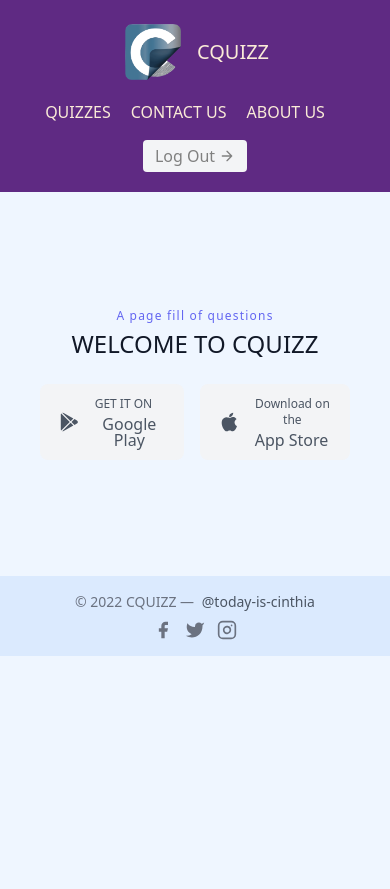
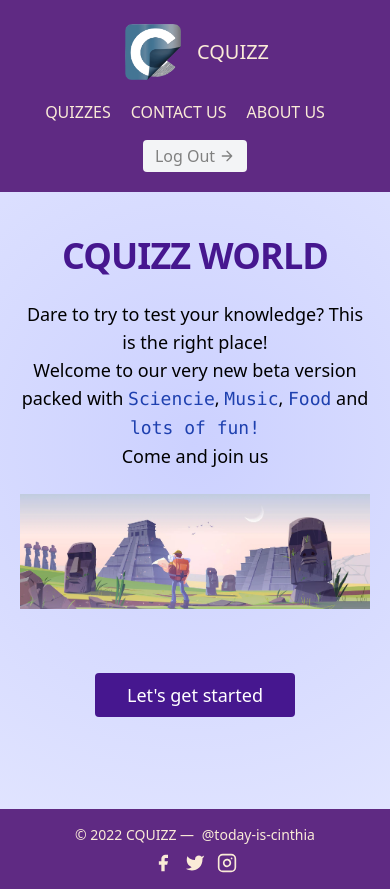
Before and after one commit to today-is-cinthia/cs50w-project4, a Flask app: page /home in a window 390 px wide. Before the commit the page ends 656 px from the top, so only its background shows below. Run offline with Flask 2, Linux system fonts and the light colour scheme; some libraries are stand-ins or nearby versions.

Commit message:
estetica responsive

```diff
--- a/static/style.css
+++ b/static/style.css
@@ -22,4 +22,30 @@
     #contenido{
         width: 600px;
     }
+    #home{
+      margin-left: 100px;
+    }
+    #seccion{
+      margin-left: 50px;
+    }
+    #img{
+      margin-left: 100px;
+    }
+    #imgmaya{
+      margin-left: 48px;
+    }
+    #botoncat{
+      margin-left: 3.8%;
+    }
   }
+  @media (max-width: 500px) {
+    #botoncat{
+      margin-left: 25%;
+    }
+  }
+
+  *{
+    margin: 0;
+    padding: 0;
+    box-sizing: border-box;
+}
--- a/templates/home.html
+++ b/templates/home.html
@@ -6,33 +6,12 @@ HOME
 
 {% block body %}
 
-<section class="text-gray-600 body-font">
-    <div class="container px-5 py-24 mx-auto flex items-center md:flex-row flex-col">
-      <div class="flex flex-col md:pr-10 md:mb-0 mb-6 pr-0 w-full md:w-auto md:text-left text-center">
-        <h2 class="text-xs text-indigo-500 tracking-widest font-medium title-font mb-1">A page fill of questions</h2>
-        <h1 class="md:text-3xl text-2xl font-medium title-font text-gray-900">WELCOME TO CQUIZZ</h1>
-      </div>
-      <div class="flex md:ml-auto md:mr-0 mx-auto items-center flex-shrink-0 space-x-4">
-        <button class="bg-gray-100 inline-flex py-3 px-5 rounded-lg items-center hover:bg-gray-200 focus:outline-none">
-          <svg xmlns="http://www.w3.org/2000/svg" fill="currentColor" class="w-6 h-6" viewBox="0 0 512 512">
-            <path d="M99.617 8.057a50.191 50.191 0 00-38.815-6.713l230.932 230.933 74.846-74.846L99.617 8.057zM32.139 20.116c-6.441 8.563-10.148 19.077-10.148 30.199v411.358c0 11.123 3.708 21.636 10.148 30.199l235.877-235.877L32.139 20.116zM464.261 212.087l-67.266-37.637-81.544 81.544 81.548 81.548 67.273-37.64c16.117-9.03 25.738-25.442 25.738-43.908s-9.621-34.877-25.749-43.907zM291.733 279.711L60.815 510.629c3.786.891 7.639 1.371 11.492 1.371a50.275 50.275 0 0027.31-8.07l266.965-149.372-74.849-74.847z"></path>
-          </svg>
-          <span class="ml-4 flex items-start flex-col leading-none">
-            <span class="text-xs text-gray-600 mb-1">GET IT ON</span>
-            <span class="title-font font-medium">Google Play</span>
-          </span>
-        </button>
-        <button class="bg-gray-100 inline-flex py-3 px-5 rounded-lg items-center hover:bg-gray-200 focus:outline-none">
-          <svg xmlns="http://www.w3.org/2000/svg" fill="currentColor" class="w-6 h-6" viewBox="0 0 305 305">
-            <path d="M40.74 112.12c-25.79 44.74-9.4 112.65 19.12 153.82C74.09 286.52 88.5 305 108.24 305c.37 0 .74 0 1.13-.02 9.27-.37 15.97-3.23 22.45-5.99 7.27-3.1 14.8-6.3 26.6-6.3 11.22 0 18.39 3.1 25.31 6.1 6.83 2.95 13.87 6 24.26 5.81 22.23-.41 35.88-20.35 47.92-37.94a168.18 168.18 0 0021-43l.09-.28a2.5 2.5 0 00-1.33-3.06l-.18-.08c-3.92-1.6-38.26-16.84-38.62-58.36-.34-33.74 25.76-51.6 31-54.84l.24-.15a2.5 2.5 0 00.7-3.51c-18-26.37-45.62-30.34-56.73-30.82a50.04 50.04 0 00-4.95-.24c-13.06 0-25.56 4.93-35.61 8.9-6.94 2.73-12.93 5.09-17.06 5.09-4.64 0-10.67-2.4-17.65-5.16-9.33-3.7-19.9-7.9-31.1-7.9l-.79.01c-26.03.38-50.62 15.27-64.18 38.86z"></path>
-            <path d="M212.1 0c-15.76.64-34.67 10.35-45.97 23.58-9.6 11.13-19 29.68-16.52 48.38a2.5 2.5 0 002.29 2.17c1.06.08 2.15.12 3.23.12 15.41 0 32.04-8.52 43.4-22.25 11.94-14.5 17.99-33.1 16.16-49.77A2.52 2.52 0 00212.1 0z"></path>
-          </svg>
-          <span class="ml-4 flex items-start flex-col leading-none">
-            <span class="text-xs text-gray-600 mb-1">Download on the</span>
-            <span class="title-font font-medium">App Store</span>
-          </span>
-        </button>
-      </div>
-    </div>
-  </section>
+
+<div id="home">
+  <br><h1 style="color: rgb(70, 23, 143);" class="text-slate-900 font-extrabold text-4xl sm:text-5xl lg:text-6xl tracking-tight text-center">CQUIZZ WORLD</h1>
+  <p class="mt-6 text-lg text-dark text-center max-w-3xl mx-auto dark:text-dark">Dare to try to test your knowledge? This is the right place! <br> Welcome to our very new beta version packed with<!-- --> <code class="font-mono font-medium text-blue-800 dark:text-blue-800">Sciencie</code>,<!-- --> <code class="font-mono font-medium text-blue-800 dark:text-blue-800">Music</code>,<!-- --> <code class="font-mono font-medium text-blue-800 dark:text-blue-800">Food</code> <!-- -->and<!-- --> <code class="font-mono font-medium text-blue-800 dark:text-blue-800">lots of fun!</code><br> <!-- -->Come and join us</p><br>
+<img id="img" src="/static/maya.png" alt="" srcset="">
+<a href="/quizzes"><button  style="background-color: rgb(70, 23, 143);" class="flex mx-auto mt-16 text-white border-0 py-2 px-8 focus:outline-none hover:bg-indigo-600 rounded text-lg">Let's get started</button></a>
+
+</div><br><br><br>
 {% endblock %}
--- a/templates/layout.html
+++ b/templates/layout.html
@@ -13,7 +13,8 @@
     <script src="https://kit.fontawesome.com/60f66db414.js" crossorigin="anonymous"></script>
 </head>
 
-<body class="bg-blue-50">
+<body style="background: rgb(119,132,255);
+background: radial-gradient(circle, rgba(119,132,255,0.3749671743697479) 0%, rgba(119,135,255,0.19849658613445376) 100%);">
     <header style="background-color:#5f2a83 ; color: antiquewhite;" class=" body-font">
         <div class="container mx-auto flex flex-wrap p-5 flex-col md:flex-row items-center">
           <a href="/home" class="flex title-font font-medium items-center text-gray-900 mb-4 md:mb-0">
@@ -38,25 +39,25 @@
     <main class="container p-5">
         {% block body %}{% endblock %}
     </main>
-    <footer class="text-gray-600 ">
+    <footer class=" ">
 
-      <div class="bg-blue-100">
+      <div  style="background-color:#5f2a83 ; color: antiquewhite;">
         <div class="container mx-auto py-4 px-5 flex flex-wrap flex-col sm:flex-row">
-          <p class="text-gray-500 text-sm text-center sm:text-left">© 2022 CQUIZZ —
-            <a href="https://github.com/today-is-cinthia" rel="noopener noreferrer" class="text-gray-600 ml-1" target="_blank">@today-is-cinthia</a>
+          <p class="text-sm text-center sm:text-left">© 2022 CQUIZZ —
+            <a href="https://github.com/today-is-cinthia" rel="noopener noreferrer" class=" ml-1" target="_blank">@today-is-cinthia</a>
           </p>
           <span class="inline-flex sm:ml-auto sm:mt-0 mt-2 justify-center sm:justify-start">
-            <a href="https://www.facebook.com/cinthiaaaduarte" class="text-gray-500">
+            <a href="https://www.facebook.com/cinthiaaaduarte" >
               <svg fill="currentColor" stroke-linecap="round" stroke-linejoin="round" stroke-width="2" class="w-5 h-5" viewBox="0 0 24 24">
                 <path d="M18 2h-3a5 5 0 00-5 5v3H7v4h3v8h4v-8h3l1-4h-4V7a1 1 0 011-1h3z"></path>
               </svg>
             </a>
-            <a href="https://twitter.com/cinthia44557459?t=4WayKXjti9ZMOBLepLNSxQ&s=09" class="ml-3 text-gray-500">
+            <a href="https://twitter.com/cinthia44557459?t=4WayKXjti9ZMOBLepLNSxQ&s=09" class="ml-3">
               <svg fill="currentColor" stroke-linecap="round" stroke-linejoin="round" stroke-width="2" class="w-5 h-5" viewBox="0 0 24 24">
                 <path d="M23 3a10.9 10.9 0 01-3.14 1.53 4.48 4.48 0 00-7.86 3v1A10.66 10.66 0 013 4s-4 9 5 13a11.64 11.64 0 01-7 2c9 5 20 0 20-11.5a4.5 4.5 0 00-.08-.83A7.72 7.72 0 0023 3z"></path>
               </svg>
             </a>
-            <a href="https://www.instagram.com/todayis_cinthia/" class="ml-3 text-gray-500">
+            <a href="https://www.instagram.com/todayis_cinthia/" class="ml-3 ">
               <svg fill="none" stroke="currentColor" stroke-linecap="round" stroke-linejoin="round" stroke-width="2" class="w-5 h-5" viewBox="0 0 24 24">
                 <rect width="20" height="20" x="2" y="2" rx="5" ry="5"></rect>
                 <path d="M16 11.37A4 4 0 1112.63 8 4 4 0 0116 11.37zm1.5-4.87h.01"></path>
```
Also changed, not shown: templates/categorias.html (+5 -8 lines), templates/contactus.html (+8 -8 lines), templates/quizzes.html (+5 -4 lines), templates/reviews.html (+14 -14 lines), static/Sin título.png (added), static/koreancastle.jpeg (added), static/maya.png (added), 2 other files.
